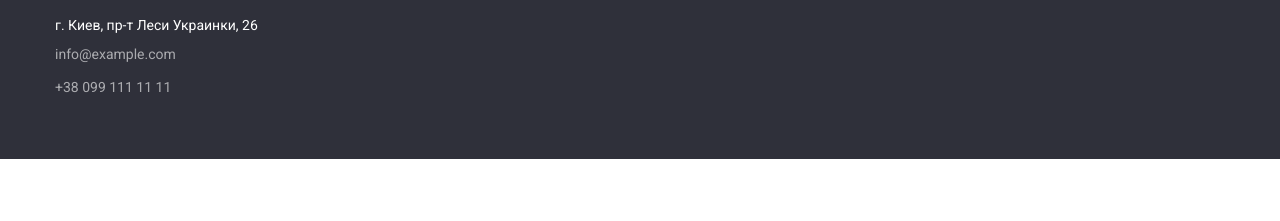
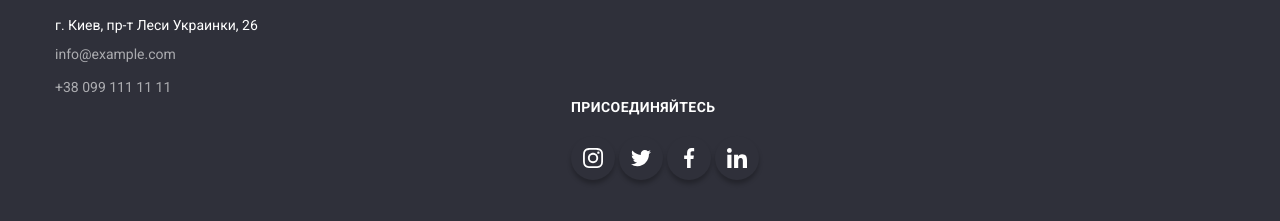
Before and after one commit to ProskurinV/goit-markup-hw-04, a plain HTML site: page index.html in a window 1280 px wide. Shown: the part 2763-2984 px from the top of the page. Before the commit the page ends 2922 px from the top, so only its background shows below. Drawn offline with nearby package versions, Linux system fonts and the light colour scheme.

Commit message:
radius-not

```diff
--- a/css/styles.css
+++ b/css/styles.css
@@ -150,12 +150,12 @@ img {
 
 .header-contact-list .mail:hover,
 .header-contact-list .mail:focus {
-  fill: currentColor;
+  fill: var(--accent-color);
 }
 
 .header-contact-list .phone:hover,
 .header-contact-list .phone:focus {
-  fill: currentColor;
+  fill: var(--accent-color);
 }
 
 .icon-mail {
@@ -171,11 +171,6 @@ img {
 
   margin-right: 10px;
 }
-
-/* .header-contact-list-icon:hover,
-.header-contact-list-icon:focus {
-  fill: var(--accent-color);
-} */
 
 header {
   border-bottom: 1px solid #ececec;
@@ -339,9 +334,8 @@ header {
 .our-team-foto .item {
   flex-basis: calc(100% / 4 - var(--pictures-margin));
   margin-left: var(--pictures-margin);
-  box-shadow: 0px 2px 1px 0px #00000033;
-  box-shadow: 0px 1px 1px 0px #00000024;
-  box-shadow: 0px 1px 3px 0px #0000001f;
+
+  box-shadow: 0px 4px 4px 0px #00000040;
 
   border-radius: 0px 0px 4px 4px;
 }
@@ -490,6 +484,52 @@ footer .text {
   margin-bottom: 9px;
 }
 
+.footer-join {
+  padding-left: 516px;
+}
+
+.join {
+  font-size: 14px;
+  font-style: normal;
+  font-weight: 700;
+  line-height: 1.17;
+  letter-spacing: 0.03em;
+  text-transform: uppercase;
+
+  color: var(--bg-color);
+
+  margin-bottom: 20px;
+}
+
+.footer-links {
+}
+
+.footer-bg-link {
+  display: flex;
+  align-items: center;
+  justify-content: center;
+
+  color: #ffffff1a;
+  border-radius: 50%;
+
+  width: 44px;
+  height: 44px;
+
+  box-shadow: 0px 4px 4px 0px #00000040;
+}
+
+.footer-bg-link:hover {
+  color: var(--bg-color);
+  background-color: var(--accent-color);
+}
+
+.footer-social-link {
+  fill: var(--bg-color);
+
+  width: 20px;
+  height: 20px;
+}
+
 /* PORTFOLIO */
 .works {
   padding-top: 94px;
@@ -539,13 +579,11 @@ footer .text {
 .pictures {
   display: flex;
   flex-wrap: wrap;
-  /* background-color: tomato; */
+
   margin-left: calc(-1 * var(--pictures-margin));
   margin-top: calc(-1 * var(--pictures-margin));
-  /* padding-bottom: 94px; */
 }
 .pictures .item {
-  /* outline: solid 1px red; */
   flex-basis: calc(100% / 3 - var(--pictures-margin));
   margin-left: var(--pictures-margin);
   margin-top: var(--pictures-margin);
@@ -553,9 +591,7 @@ footer .text {
 
 .pictures .item:hover,
 .pictures .item:focus {
-  box-shadow: 1px 4px 6px 0px #00000029;
-  box-shadow: 0px 4px 4px 0px #0000000f;
-  box-shadow: 0px 1px 1px 0px #0000001f;
+  box-shadow: 0px 4px 4px 0px #00000040;
 }
 
 .border {
--- a/index.html
+++ b/index.html
@@ -113,7 +113,7 @@
           <h2 class="our-team-title">Наша команда</h2>
           <ul class="our-team-foto">
             <li class="item">
-              <article class="card-team border-two">
+              <article class="card-team">
                 <div class="card-thumb-team">
                   <img src="./images/img-3.jpg" alt="фотография" width="270" />
                 </div>
@@ -348,6 +348,39 @@
             </ul>
           </address>
         </div>
+        <div class="footer-join">
+          <h3 class="join">присоединяйтесь</h3>
+          <ul class="footer-links">
+            <li class="link">
+              <a href="" class="footer-bg-link">
+                <svg class="footer-social-link">
+                  <use href="./images/icons.svg#icon-instagram"></use>
+                </svg>
+              </a>
+            </li>
+            <li class="link">
+              <a href="" class="footer-bg-link">
+                <svg class="footer-social-link">
+                  <use href="./images/icons.svg#icon-twitter"></use>
+                </svg>
+              </a>
+            </li>
+            <li class="link">
+              <a href="" class="footer-bg-link">
+                <svg class="footer-social-link">
+                  <use href="./images/icons.svg#icon-facebook"></use>
+                </svg>
+              </a>
+            </li>
+            <li class="link">
+              <a href="" class="footer-bg-link">
+                <svg class="footer-social-link">
+                  <use href="./images/icons.svg#icon-linkedin"></use>
+                </svg>
+              </a>
+            </li>
+          </ul>
+        </div>
       </div>
     </footer>
   </body>
```
